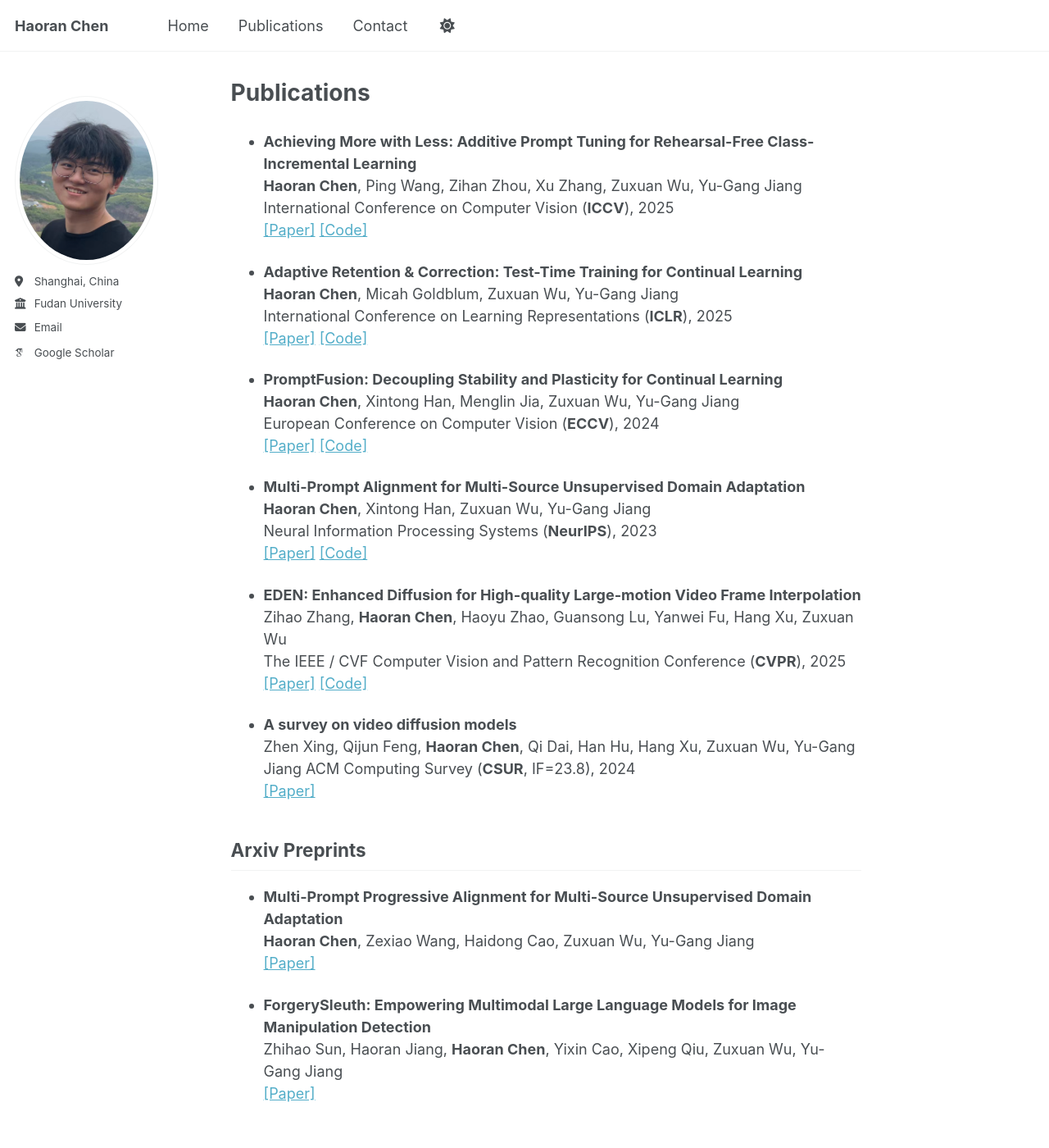
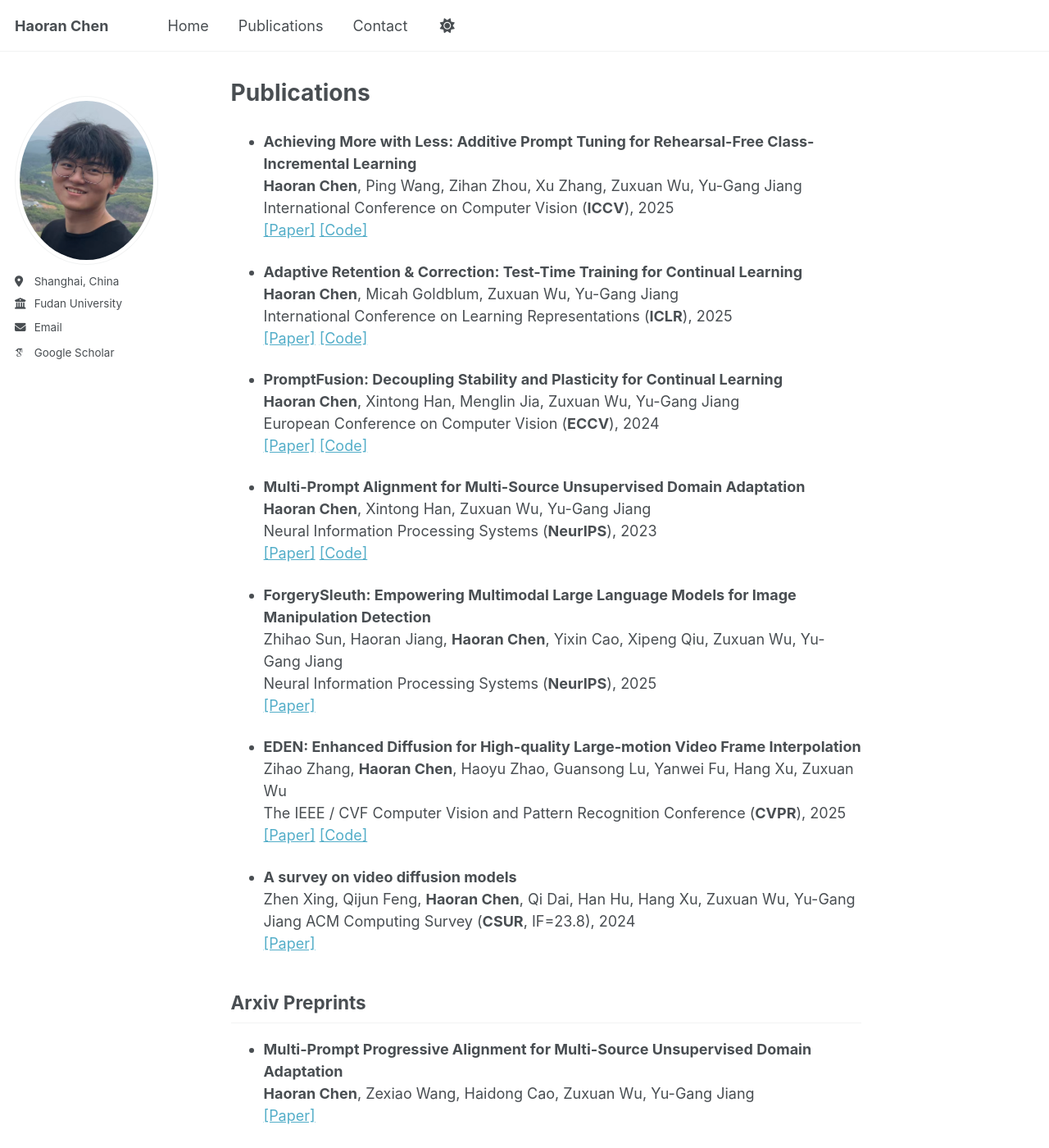
Before and after one commit to HaoranChen/haoranchen.github.io, a Jekyll site: the page built from _pages/publications.md, in a window 1280 px wide and 1400 px high. Shown: the whole window at 82% size. Built offline with Jekyll 4.4.1, drawn with Linux system fonts in a browser that asks for light colours; some web fonts are replaced; part of the change alters nothing that is shown.

Commit message:
Update publications.md

```diff
--- a/_pages/publications.md
+++ b/_pages/publications.md
@@ -30,6 +30,11 @@ author_profile: true
   [\[Paper\]](https://arxiv.org/abs/2209.15210) [\[Code\]](https://github.com/HaoranChen/Multi-Prompt-Alignment-for-MSUDA)
 
 
+- **ForgerySleuth: Empowering Multimodal Large Language Models for Image Manipulation Detection**
+  Zhihao Sun, Haoran Jiang, **Haoran Chen**, Yixin Cao, Xipeng Qiu, Zuxuan Wu, Yu-Gang Jiang
+  Neural Information Processing Systems (**NeurIPS**), 2025
+  [\[Paper\]](https://arxiv.org/abs/2411.19466)
+
 
 - **EDEN: Enhanced Diffusion for High-quality Large-motion Video Frame Interpolation**
   Zihao Zhang, **Haoran Chen**, Haoyu Zhao, Guansong Lu, Yanwei Fu, Hang Xu, Zuxuan Wu
@@ -48,7 +53,3 @@ author_profile: true
 - **Multi-Prompt Progressive Alignment for Multi-Source Unsupervised Domain Adaptation**
   **Haoran Chen**, Zexiao Wang, Haidong Cao, Zuxuan Wu, Yu-Gang Jiang
   [\[Paper\]](https://arxiv.org/abs/2507.23373)
-
-- **ForgerySleuth: Empowering Multimodal Large Language Models for Image Manipulation Detection**
-  Zhihao Sun, Haoran Jiang, **Haoran Chen**, Yixin Cao, Xipeng Qiu, Zuxuan Wu, Yu-Gang Jiang
-  [\[Paper\]](https://arxiv.org/abs/2411.19466)
```
